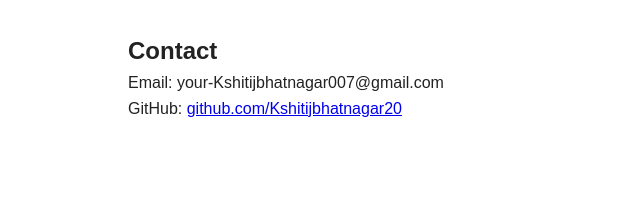
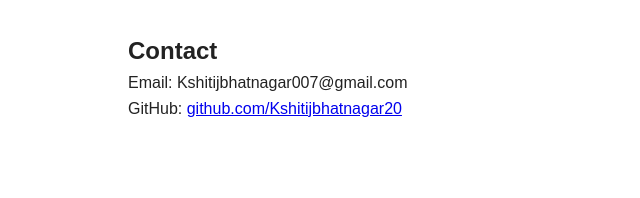
Before and after one commit to Kshitijbhatnagar20/Technical_Writing_Portfolio, a plain HTML site: page index.html in a window 1280 px wide. Shown: the part 2123-2321 px from the top of the page, 0-640 px from the left. Drawn offline with Linux system fonts and the light colour scheme.

Commit message:
updated email address

```diff
--- a/index.html
+++ b/index.html
@@ -189,7 +189,7 @@
 
         <h2>Contact</h2>
 
-        <p>Email: your-Kshitijbhatnagar007@gmail.com</p>
+        <p>Email: Kshitijbhatnagar007@gmail.com</p>
 
         <p>
             GitHub:
```
